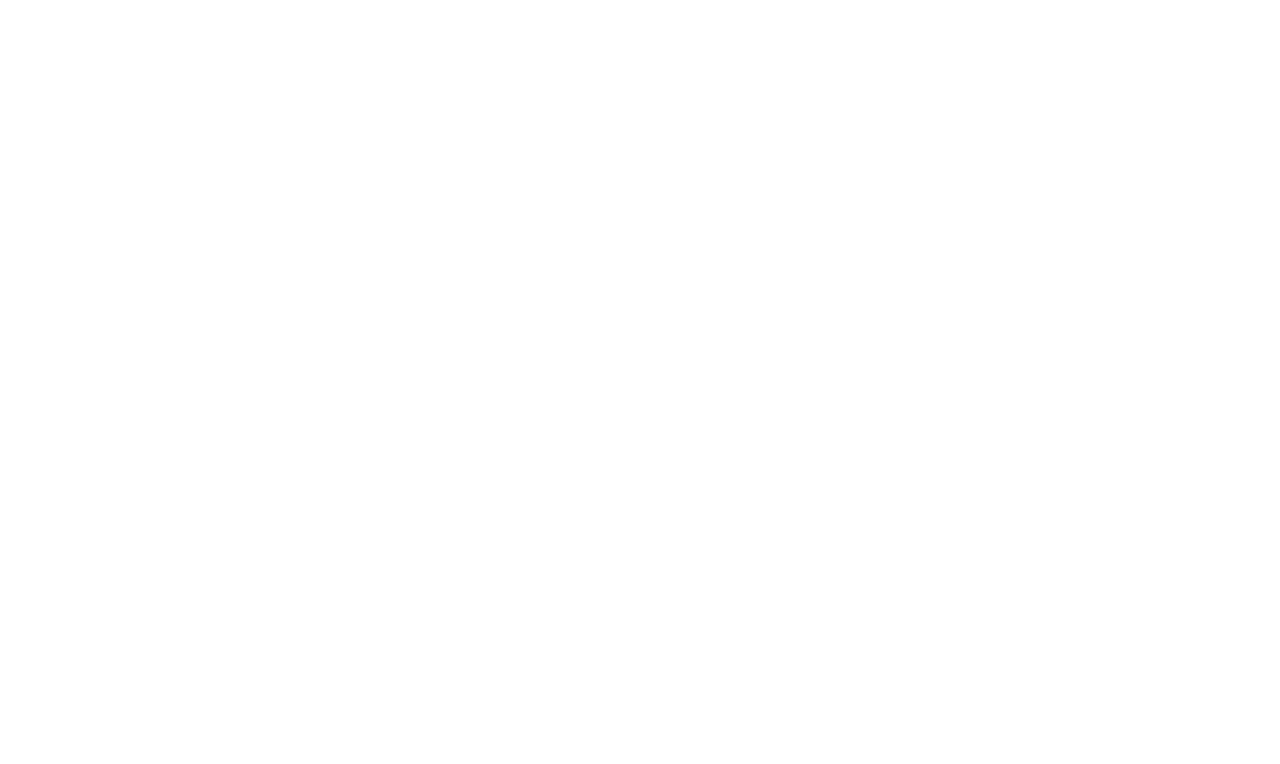
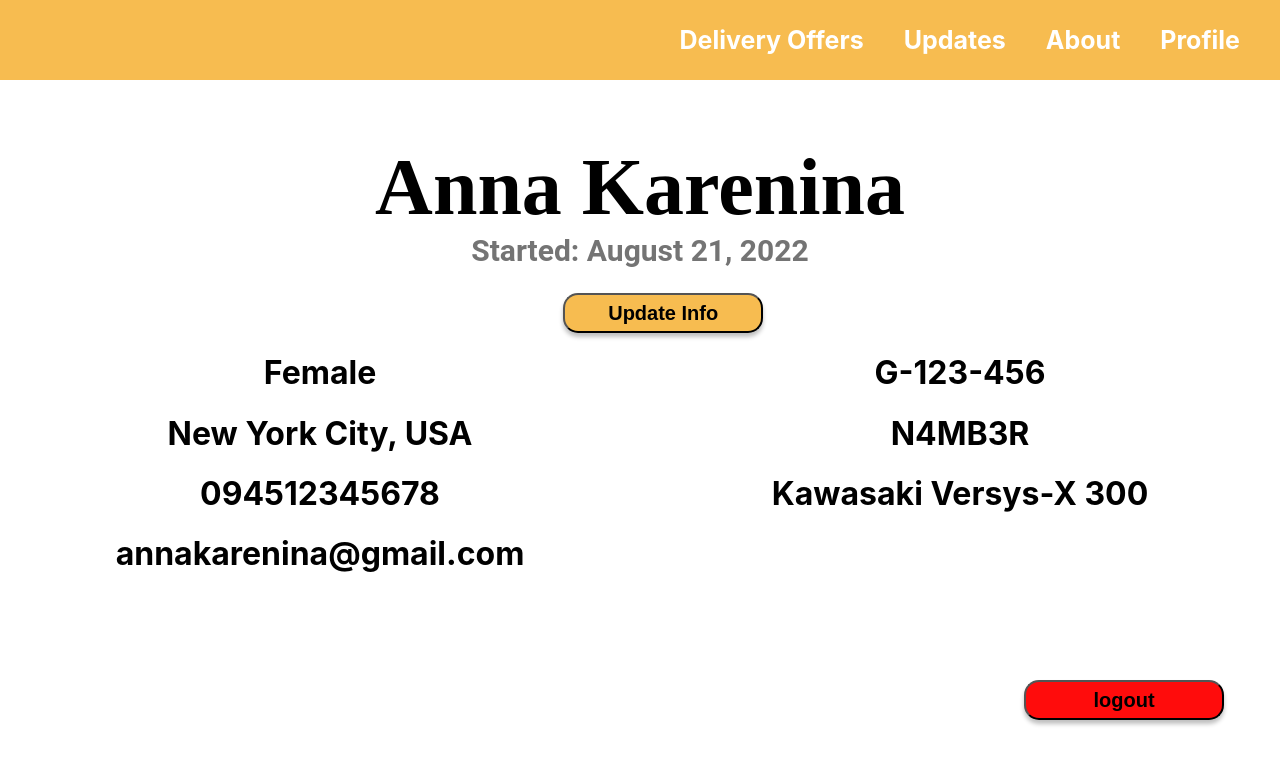
Before and after one commit to AHRide/AHRide, a React (Create React App) app in the folder frontend/: page /rider/profile in a window 1280 px wide. Before the commit this address had no page. Shown: the top 764 px of the page. Built offline with nearby package versions, Linux system fonts and the light colour scheme.

Commit message:
Navbar (edit), Profile, Homepage

```diff
--- a/frontend/src/App.js
+++ b/frontend/src/App.js
@@ -1,17 +1,25 @@
-import './App.css';
-import { BrowserRouter, Route, Routes } from 'react-router-dom';
+import "./App.css";
+import { BrowserRouter, Route, Routes } from "react-router-dom";
 
-import Homepage from './pages/homepage';
-import AboutUs from './pages/aboutUs';
-import Test from './pages/test';
+import Homepage from "./pages/homepage";
+import AboutUs from "./pages/aboutUs";
+import Test from "./pages/test";
+import RiderProfile from "./pages/Rider/RiderProfile";
+import ClientProfile from "./pages/Client/ClientProfile";
+import ClientHomepage from "./pages/Client/ClientHomepage";
+import RiderHomepage from "./pages/Rider/RiderHomepage";
 
 function App() {
   return (
     <BrowserRouter>
       <Routes>
-				<Route path='/test' element={<Test />} />
-				<Route path='/' element={<Homepage />} />
-				<Route path='about' element={<AboutUs />} />
+        <Route path="/test" element={<Test />} />
+        <Route path="/" element={<Homepage />} />
+        <Route path="about" element={<AboutUs />} />
+        <Route path="/client/profile" element={<ClientProfile />} />
+        <Route path="/rider/profile" element={<RiderProfile />} />
+        <Route path="/client/homepage" element={<ClientHomepage />} />
+        <Route path="/rider/homepage" element={<RiderHomepage />} />
       </Routes>
     </BrowserRouter>
   );
--- a/frontend/src/components/NavBarClient.js
+++ b/frontend/src/components/NavBarClient.js
@@ -2,7 +2,7 @@
 import styling from "./NavBarClient.module.css";
 import { Link } from "react-router-dom";
 
-export default function NavBar() {
+export default function NavBarClient() {
   return (
     <>
       <div className={styling.Navbar}>
@@ -31,7 +31,7 @@
           <Link
             className={styling.NavName}
             style={{ textDecoration: "none" }}
-            to="/"
+            to="/client/profile"
           >
             Profile
           </Link>
--- a/frontend/src/components/NavBarClient.module.css
+++ b/frontend/src/components/NavBarClient.module.css
@@ -17,7 +17,9 @@
 .Navbar {
   height: 5rem;
   width: 100%;
-  background-color: #f7bc50;
+  background-color: white;
+  border: 2px solid #000000;
+  box-shadow: 0px 4px 4px rgba(0, 0, 0, 0.25);
 }
 .NavContent {
   text-align: right;
@@ -27,6 +29,6 @@
 .NavName {
   padding-right: 40px;
   font-size: 25px;
-  color: white;
+  color: black;
   font-weight: bold;
 }
--- a/frontend/src/components/NavBarRider.js
+++ b/frontend/src/components/NavBarRider.js
@@ -2,7 +2,7 @@
 import styling from "./NavBarRider.module.css";
 import { Link } from "react-router-dom";
 
-export default function NavBar() {
+export default function NavBarRider() {
   return (
     <>
       <div className={styling.Navbar}>
@@ -31,7 +31,7 @@
           <Link
             className={styling.NavName}
             style={{ textDecoration: "none" }}
-            to="/"
+            to="/rider/profile"
           >
             Profile
           </Link>
--- /dev/null
+++ b/frontend/src/pages/Client/ClientHomepage.js
@@ -0,0 +1,16 @@
+import React from "react";
+import NavBarClient from "../../components/NavBarClient";
+import styled from "./ClientHomepage.module.css";
+
+export default function ClientHomepage() {
+  return (
+    <>
+      <NavBarClient />
+      <div className={styled.Screen}>
+        <button className={styled.BookADeliveryButton} type="submit">
+          Book a Delivery
+        </button>
+      </div>
+    </>
+  );
+}
--- /dev/null
+++ b/frontend/src/pages/Client/ClientHomepage.module.css
@@ -0,0 +1,26 @@
+.Screen {
+  background-image: url(/src/images/ClientBackground.png);
+  position: fixed;
+  min-width: 100%;
+  min-height: 100%;
+  background-size: cover;
+  background-position: center;
+}
+.BookADeliveryButton {
+  position: absolute;
+  width: 356px;
+  height: 79px;
+  left: 100px;
+  top: 500px;
+
+  background: #f7bc50;
+  box-shadow: 0px 4px 4px rgba(0, 0, 0, 0.25);
+  border-radius: 15px;
+  font-family: "Inter";
+  font-style: normal;
+  font-weight: 700;
+  font-size: 25px;
+  line-height: 30px;
+  cursor: pointer;
+  color: #ffffff;
+}
--- /dev/null
+++ b/frontend/src/pages/Client/ClientProfile.js
@@ -0,0 +1,29 @@
+import React from "react";
+import NavBarClient from "../../components/NavBarClient";
+import styles from "./ClientProfile.module.css";
+
+function ClientProfile() {
+  return (
+    <>
+      <NavBarClient />
+      <div>
+        <h1 className={styles.ProfileName}>Anna Karenina</h1>
+        <h2 className={styles.DateFont}>Started: August 21, 2022</h2>
+        <button className={styles.UpdateInfoButton} type="submit">
+          Update Info
+        </button>
+        <div className={styles.Information}>
+          <h1>Female</h1>
+          <h1>New York City, USA</h1>
+          <h1>094512345678</h1>
+          <h1>annakarenina@gmail.com</h1>
+        </div>
+        <button className={styles.LogoutInfoButton} type="submit">
+          logout
+        </button>
+      </div>
+    </>
+  );
+}
+
+export default ClientProfile;
--- /dev/null
+++ b/frontend/src/pages/Client/ClientProfile.module.css
@@ -0,0 +1,69 @@
+html,
+body,
+#root,
+.App {
+  height: 100%;
+  margin: 0;
+  padding: 0;
+}
+#main {
+  position: fixed;
+  width: 100%;
+  height: 100%;
+  left: 0;
+  top: 0;
+}
+.ProfileName {
+  font-family: Roboto Mono;
+  font-size: 80px;
+  font-weight: 700;
+  line-height: 106px;
+  letter-spacing: 0em;
+  text-align: center;
+}
+.DateFont {
+  margin-top: -60px;
+  font-family: Roboto;
+  font-size: 30px;
+  font-weight: 700;
+  line-height: 35px;
+  letter-spacing: 0em;
+  text-align: center;
+  color: #747474;
+}
+.UpdateInfoButton {
+  font-size: 20px;
+  font-weight: 700;
+  line-height: 35px;
+  position: absolute;
+  letter-spacing: 0em;
+  left: 44%;
+  width: 200px;
+  height: 40px;
+  background: #f7bc50;
+  box-shadow: 0px 4px 4px rgba(0, 0, 0, 0.25);
+  border-radius: 15px;
+  cursor: pointer;
+}
+.Information {
+  font-size: 15px;
+  font-weight: 400;
+  margin-top: 90px;
+  text-align: center;
+}
+.LogoutInfoButton {
+  position: absolute;
+  width: 200px;
+  height: 40px;
+  left: 80%;
+  top: 85%;
+  background: #ff0c0c;
+  box-shadow: 0px 4px 4px rgba(0, 0, 0, 0.25);
+  border-radius: 15px;
+  font-size: 20px;
+  font-weight: 700;
+  line-height: 35px;
+  letter-spacing: 0em;
+  text-align: center;
+  cursor: pointer;
+}
--- /dev/null
+++ b/frontend/src/pages/Rider/RiderHomepage.js
@@ -0,0 +1,16 @@
+import React from "react";
+import NavBarRider from "../../components/NavBarRider";
+import styled from "./RiderHomepage.module.css";
+
+export default function ClientHomepage() {
+  return (
+    <>
+      <NavBarRider />
+      <div className={styled.Screen}>
+        <button className={styled.DeliveryOffersButton} type="submit">
+          Delivery Offers
+        </button>
+      </div>
+    </>
+  );
+}
--- /dev/null
+++ b/frontend/src/pages/Rider/RiderHomepage.module.css
@@ -0,0 +1,26 @@
+.Screen {
+  background-image: url(/src/images/RiderBackground.png);
+  position: fixed;
+  min-width: 100%;
+  min-height: 100%;
+  background-size: cover;
+  background-position: center;
+}
+.DeliveryOffersButton {
+  position: absolute;
+  width: 356px;
+  height: 79px;
+  left: 100px;
+  top: 500px;
+
+  background: #f7bc50;
+  box-shadow: 0px 4px 4px rgba(0, 0, 0, 0.25);
+  border-radius: 15px;
+  font-family: "Inter";
+  font-style: normal;
+  font-weight: 700;
+  font-size: 25px;
+  line-height: 30px;
+  cursor: pointer;
+  color: #ffffff;
+}
--- /dev/null
+++ b/frontend/src/pages/Rider/RiderProfile.js
@@ -0,0 +1,36 @@
+import React from "react";
+import NavBarRider from "../../components/NavBarRider";
+import style from "./RiderProfile.module.css";
+
+function RiderProfile() {
+  return (
+    <>
+      <NavBarRider />
+      <div>
+        <h1 className={style.ProfileName}>Anna Karenina</h1>
+        <h2 className={style.DateFont}>Started: August 21, 2022</h2>
+        <button className={style.UpdateInfoButton} type="submit">
+          Update Info
+        </button>
+        <div className={style.row}>
+          <div className={style.column}>
+            <h1 className={style.first}>Female</h1>
+            <h1>New York City, USA</h1>
+            <h1>094512345678</h1>
+            <h1>annakarenina@gmail.com</h1>
+          </div>
+          <div className={style.column}>
+            <h1 className={style.first}>G-123-456</h1>
+            <h1>N4MB3R</h1>
+            <h1>Kawasaki Versys-X 300</h1>
+          </div>
+        </div>
+        <button className={style.LogoutInfoButton} type="submit">
+          logout
+        </button>
+      </div>
+    </>
+  );
+}
+
+export default RiderProfile;
--- /dev/null
+++ b/frontend/src/pages/Rider/RiderProfile.module.css
@@ -0,0 +1,82 @@
+html,
+body,
+#root,
+.App {
+  height: 100%;
+  margin: 0;
+  padding: 0;
+}
+#main {
+  position: fixed;
+  width: 100%;
+  height: 100%;
+  left: 0;
+  top: 0;
+}
+.ProfileName {
+  font-family: Roboto Mono;
+  font-size: 80px;
+  font-weight: 700;
+  line-height: 106px;
+  letter-spacing: 0em;
+  text-align: center;
+}
+.DateFont {
+  margin-top: -60px;
+  font-family: Roboto;
+  font-size: 30px;
+  font-weight: 700;
+  line-height: 35px;
+  letter-spacing: 0em;
+  text-align: center;
+  color: #747474;
+}
+.UpdateInfoButton {
+  font-size: 20px;
+  font-weight: 700;
+  line-height: 35px;
+  position: absolute;
+  letter-spacing: 0em;
+  left: 44%;
+  width: 200px;
+  height: 40px;
+  background: #f7bc50;
+  box-shadow: 0px 4px 4px rgba(0, 0, 0, 0.25);
+  border-radius: 15px;
+  cursor: pointer;
+}
+.Information {
+  font-size: 15px;
+  font-weight: 400;
+  margin-top: 90px;
+  text-align: center;
+}
+.LogoutInfoButton {
+  position: absolute;
+  width: 200px;
+  height: 40px;
+  left: 80%;
+  top: 85%;
+  background: #ff0c0c;
+  box-shadow: 0px 4px 4px rgba(0, 0, 0, 0.25);
+  border-radius: 15px;
+  font-size: 20px;
+  font-weight: 700;
+  line-height: 35px;
+  letter-spacing: 0em;
+  text-align: center;
+  cursor: pointer;
+}
+.row:after {
+  content: "";
+  display: table;
+  clear: both;
+}
+.column {
+  text-align: center;
+  float: left;
+  width: 50%;
+}
+.first {
+  margin-top: 60px;
+}
```
Also changed, not shown: frontend/src/images/ClientBackground.png (added), frontend/src/images/RiderBackground.png (added). Lines whose indentation alone changed are shown as unchanged.
